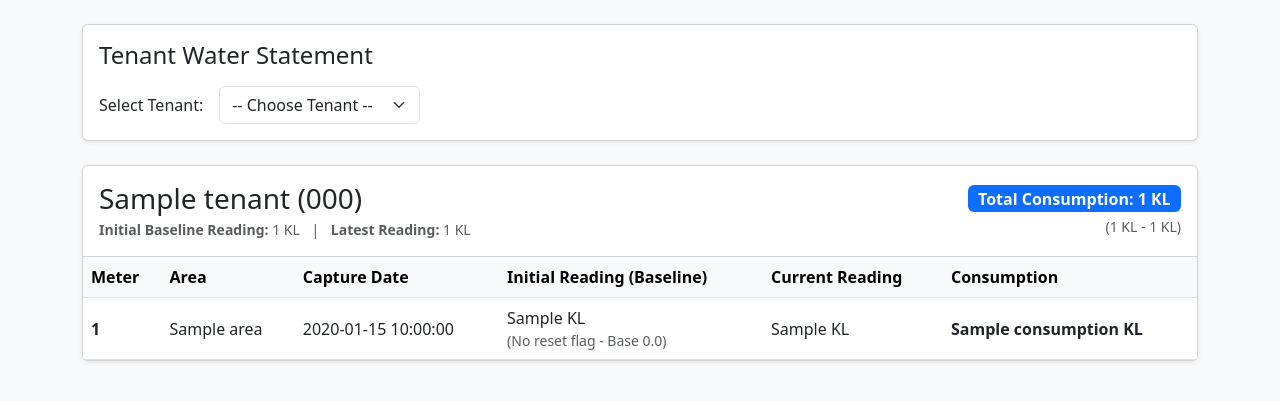
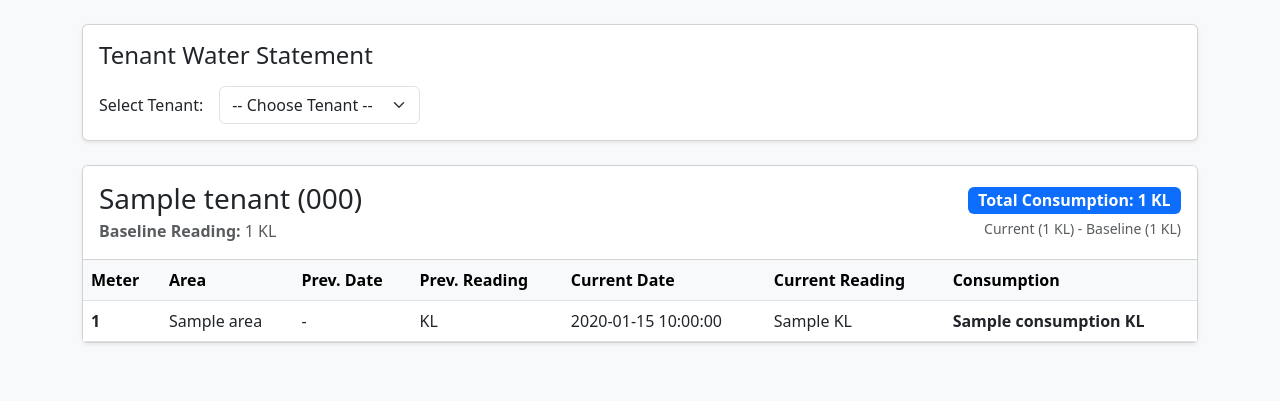
Before and after one commit to getting2vinod/watermeter, a FastAPI app: template app/templates/statement.html in a window 1280 px wide. Shown: the part 56-457 px from the top of the page. Run offline with FastAPI, Linux system fonts and the light colour scheme; the template is opened without the code that fills it: most values are stand-ins (such as "Sample title", 1, 10 or a date in 2020).

Commit message:
Included base line in statement

```diff
--- a/app/templates/statement.html
+++ b/app/templates/statement.html
@@ -25,11 +25,9 @@
 <div class="card shadow-sm bg-white">
     <div class="card-header bg-white d-flex justify-content-between align-items-center py-3">
         <div>
-            <h3 class="mb-0">{{ data.tenant.name }} ({{ data.tenant.code }})</h3>
-            <div class="text-muted small mt-1">
-                <strong>Initial Baseline Reading:</strong> {{ data.total_initial_reading }} KL
-                <span class="mx-2">|</span>
-                <strong>Latest Reading:</strong> {{ data.total_current_reading }} KL
+            <h3 class="mb-1">{{ data.tenant.name }} ({{ data.tenant.code }})</h3>
+            <div class="text-muted fs-6">
+                <strong>Baseline Reading:</strong> {{ data.total_baseline }} KL
             </div>
         </div>
         <div class="text-end">
@@ -37,7 +35,7 @@
                 Total Consumption: {{ data.total_consumption }} KL
             </span>
             <div class="text-muted small mt-1">
-                ({{ data.total_current_reading }} KL - {{ data.total_initial_reading }} KL)
+                Current ({{ data.total_current }} KL) - Baseline ({{ data.total_baseline }} KL)
             </div>
         </div>
     </div>
@@ -48,8 +46,9 @@
                     <tr>
                         <th>Meter</th>
                         <th>Area</th>
-                        <th>Capture Date</th>
-                        <th>Initial Reading (Baseline)</th>
+                        <th>Prev. Date</th>
+                        <th>Prev. Reading</th>
+                        <th>Current Date</th>
                         <th>Current Reading</th>
                         <th>Consumption</th>
                     </tr>
@@ -59,15 +58,9 @@
                     <tr>
                         <td><strong>{{ stat.meter_number }}</strong></td>
                         <td>{{ stat.area }}</td>
-                        <td>{{ stat.current_date or 'No Readings' }}</td>
-                        <td>
-                            {{ stat.initial_reading }} KL
-                            {% if stat.previous_date %}
-                            <small class="text-muted d-block">(Reset on {{ stat.previous_date }})</small>
-                            {% else %}
-                            <small class="text-muted d-block">(No reset flag - Base 0.0)</small>
-                            {% endif %}
-                        </td>
+                        <td>{{ stat.previous_date or '-' }}</td>
+                        <td>{{ stat.previous_reading if stat.previous_reading is not none else '0.0' }} KL</td>
+                        <td>{{ stat.current_date or '-' }}</td>
                         <td>{{ stat.current_reading if stat.current_reading is not none else '-' }} KL</td>
                         <td>
                             <strong>{{ stat.consumption }} KL</strong>
```
Also changed, not shown: app/services/readings.py (+20 -24 lines).
